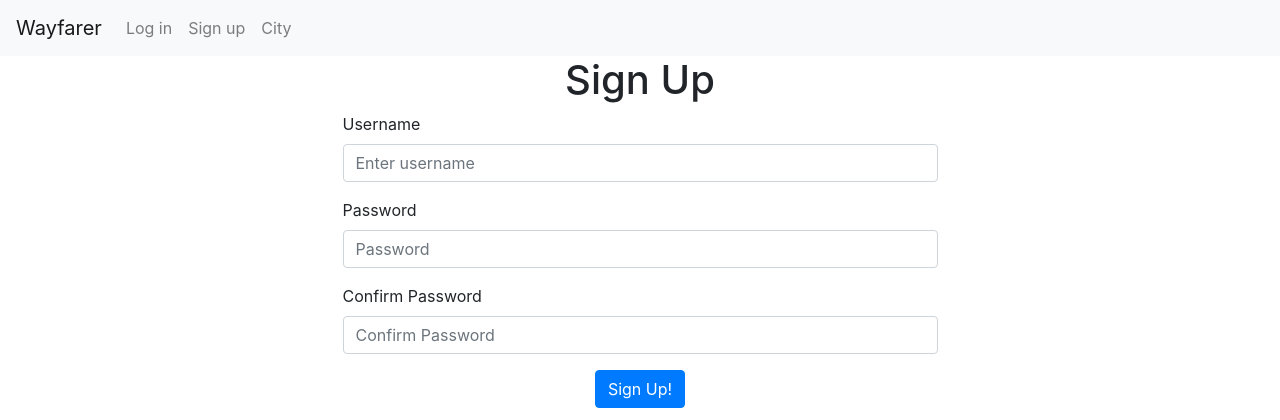
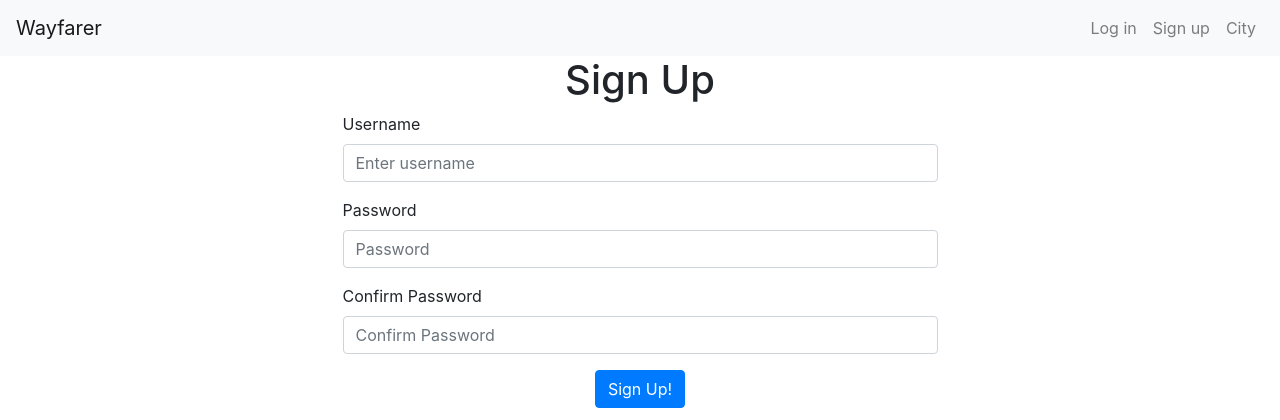
Before and after one commit to robertoborberg/wayfarer, a Django app: page /accounts/signup/ in a window 1280 px wide. Shown: the top 420 px of the page. Run offline with Django 3.2, Linux system fonts and the light colour scheme; some libraries are stand-ins or nearby versions.

Commit message:
before pull

```diff
--- a/main_app/templates/base.html
+++ b/main_app/templates/base.html
@@ -17,13 +17,13 @@
 <body>
     <header>
 
-        <nav class="navbar navbar-expand-lg navbar-light bg-light justify-content-between">
+        <nav class="navbar navbar-expand-lg navbar-light bg-light">
             <a class="navbar-brand" href="#">Wayfarer</a>
             <button class="navbar-toggler" type="button" data-toggle="collapse" data-target="#navbarNav" aria-controls="navbarNav" aria-expanded="false" aria-label="Toggle navigation">
               <span class="navbar-toggler-icon"></span>
             </button>
             <div class="collapse navbar-collapse" id="navbarNav">
-              <ul class="navbar-nav navbar-right">
+              <ul class="navbar-nav ml-auto">
                 <li class="nav-item ">
                   <a class="nav-link" href="#">Log in</a>
                 </li>
```
Also changed, not shown: main_app/templates/city/index.html (+8 -8 lines).
